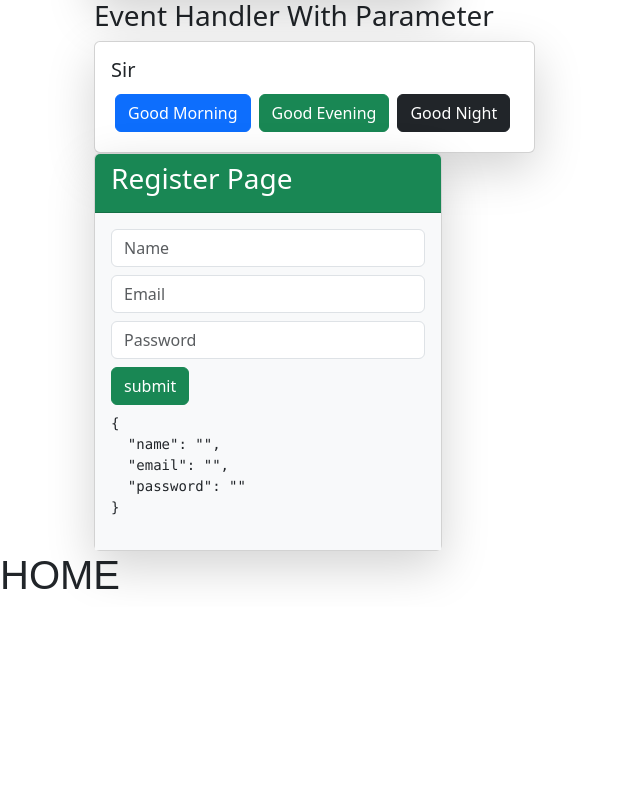
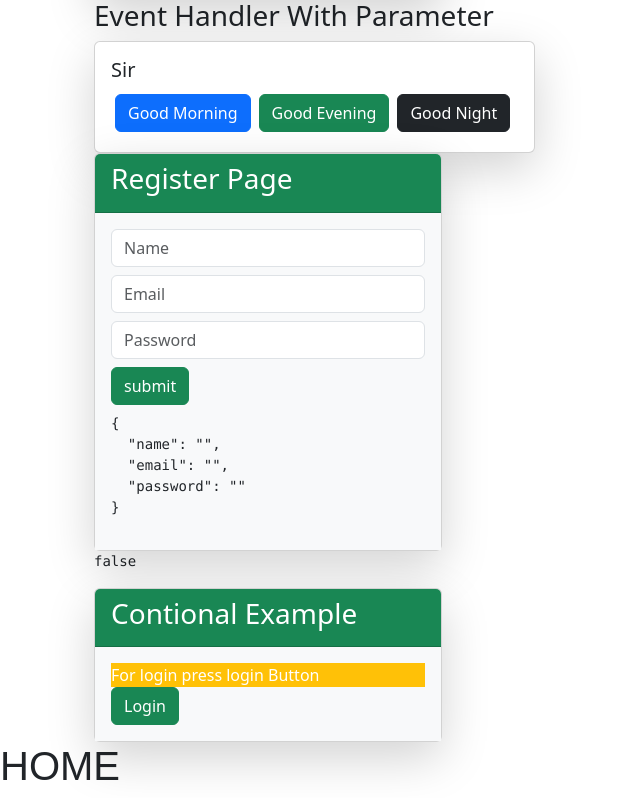
Before and after one commit to ratulshourov/vue3-quick-course, a Vue app: page / in a window 1280 px wide. Shown: the part 551-1349 px from the top of the page, without its empty margins (0-640 px from the left). Before the commit the page ends 1158 px from the top, so only its background shows below. Built offline with nearby package versions, Linux system fonts and the light colour scheme.

Commit message:
submit register form

```diff
--- a/src/App.vue
+++ b/src/App.vue
@@ -9,6 +9,7 @@
          <EmployeeState/>
          <EventHandler/>
          <RegisterForm/>
+         <ConditionalExample/>
         </div>
       </div>
     </div>
@@ -23,10 +24,11 @@
  import EmployeeState from './components/EmployeeState.vue';
 import EventHandler from './components/EventHandler.vue';
 import RegisterForm from './components/RegisterForm.vue';
+import ConditionalExample from './components/ConditionalExample.vue';
 export default {
   name: 'App',
   components: {
-    PropsWork,EmployeeState,EventHandler,RegisterForm
+    PropsWork,EmployeeState,EventHandler,RegisterForm,ConditionalExample
   }
 }
 </script>
--- /dev/null
+++ b/src/components/ConditionalExample.vue
@@ -0,0 +1,43 @@
+<template>
+    <div class="container">
+        <pre>{{loggedIn}}</pre>
+      <div class="row">
+        <div class="col-md-4">
+          <div class="card shadow-lg">
+            <div class="card-header bg-success text-white">
+              <p class="h3">Contional Example</p>
+            </div>
+            <div class="card-body bg-light">
+                <div v-if="this.loggedIn" class="cart-item bg-success text-white">
+                    Thank you for Login For Logout click logout
+                </div>
+                <div v-if="!this.loggedIn" class="cart-item bg-warning text-white">
+                   For login press login Button
+                </div>
+                <button v-if="!this.loggedIn" class="btn btn-success" @click="loginWork()">Login</button>
+                <button v-if="this.loggedIn" class="btn btn-danger" @click="LogoutButton()">Logout</button>
+            </div>
+          </div>
+        </div>
+      </div>
+    </div>
+  </template>
+  <script>
+  export default {
+    data: function() {
+      return {
+        loggedIn:false
+      };
+    },
+    methods:{
+       loginWork:function() {
+        this.loggedIn=true;
+       },
+       LogoutButton:function() {
+        this.loggedIn=false;
+       },
+    }
+  };
+  </script>
+  <style scoped>
+  </style>
```
